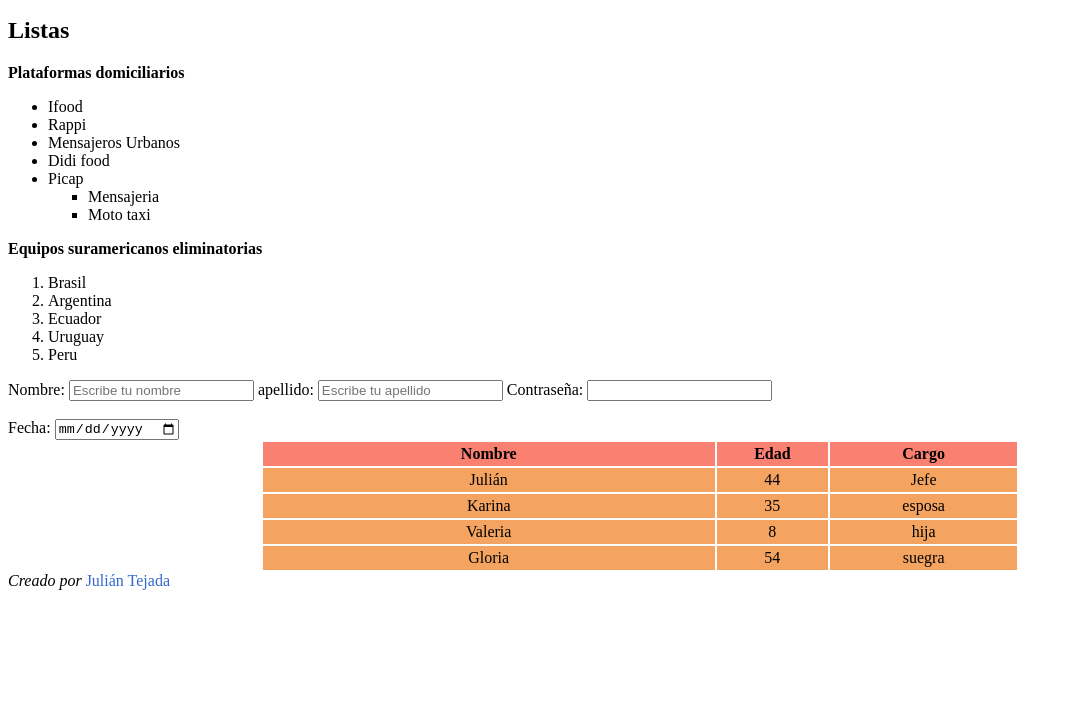
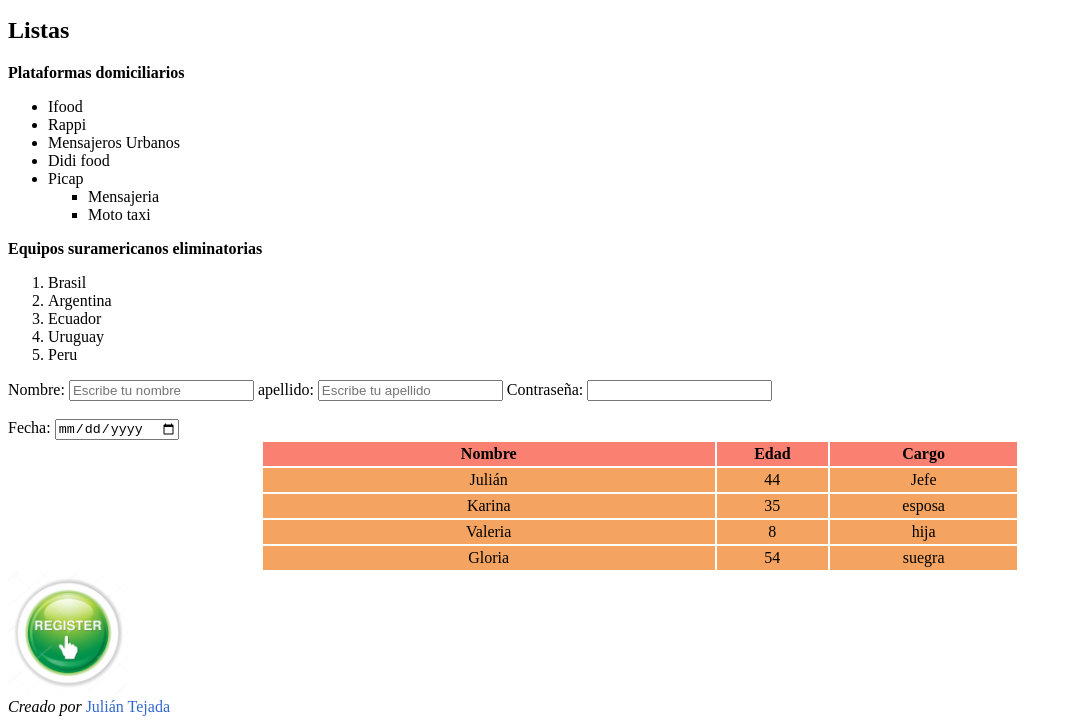
Before and after one commit to genioinfo/sitiogit, a plain HTML site: page index.html in a window 1280 px wide. Shown: the part 1311-2035 px from the top of the page, without its empty margins (0-1072 px from the left). Before the commit the page ends 1909 px from the top, so only its background shows below. Drawn offline with Linux system fonts and the light colour scheme.

Commit message:
Boton de formulario

```diff
--- a/estilos.css
+++ b/estilos.css
@@ -84,3 +84,7 @@ iframe{
     height: 300px;
 
 }
+.boton {
+    width: 120px;
+    align-content: center;
+}
--- a/index.html
+++ b/index.html
@@ -140,6 +140,7 @@
             </tr>
         </tbody>
     </table>
+    <a href="registr.html"><img src="images/Btnregistrarse.jpg" alt="Botón registro" class="boton"></a>
     <footer>
         <em>Creado por</em> <a href="https://juliantejada.com" rel="author" target="_blank" title="Web de Julian Tejada">Julián Tejada</a>
     </footer>
```
Also changed, not shown: images/Btnregistrarse.jpg (added).
